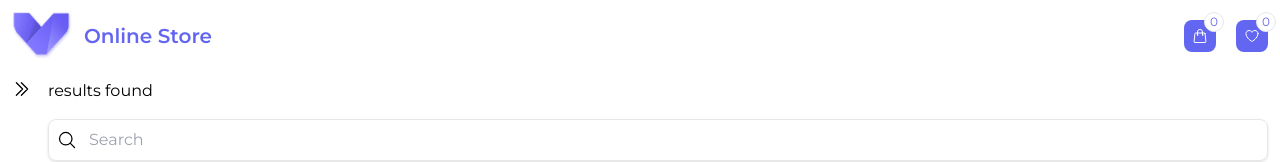
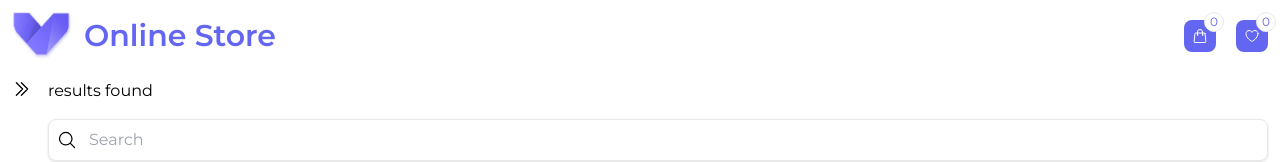
Before and after one commit to bxr5xrk/electronix-client, a React (Vite) app: page / in a window 1280 px wide. Shown: the top 162 px of the page. Built offline with nearby package versions, Linux system fonts and the light colour scheme; no server answers.

Commit message:
fixed header

```diff
--- a/src/layout/components/Header/index.tsx
+++ b/src/layout/components/Header/index.tsx
@@ -47,7 +47,7 @@ export default function Header() {
             <Link to="/" className="flex items-center gap-3 cursor-pointer">
                 <img src={MainLogo} alt="logo" width="60" height="60" />
 
-                <h1 className="text-primary-500 font-semibold text-xl smtext-3xl">
+                <h1 className="text-primary-500 font-semibold text-xl sm:text-3xl">
                     Online Store
                 </h1>
             </Link>
```
